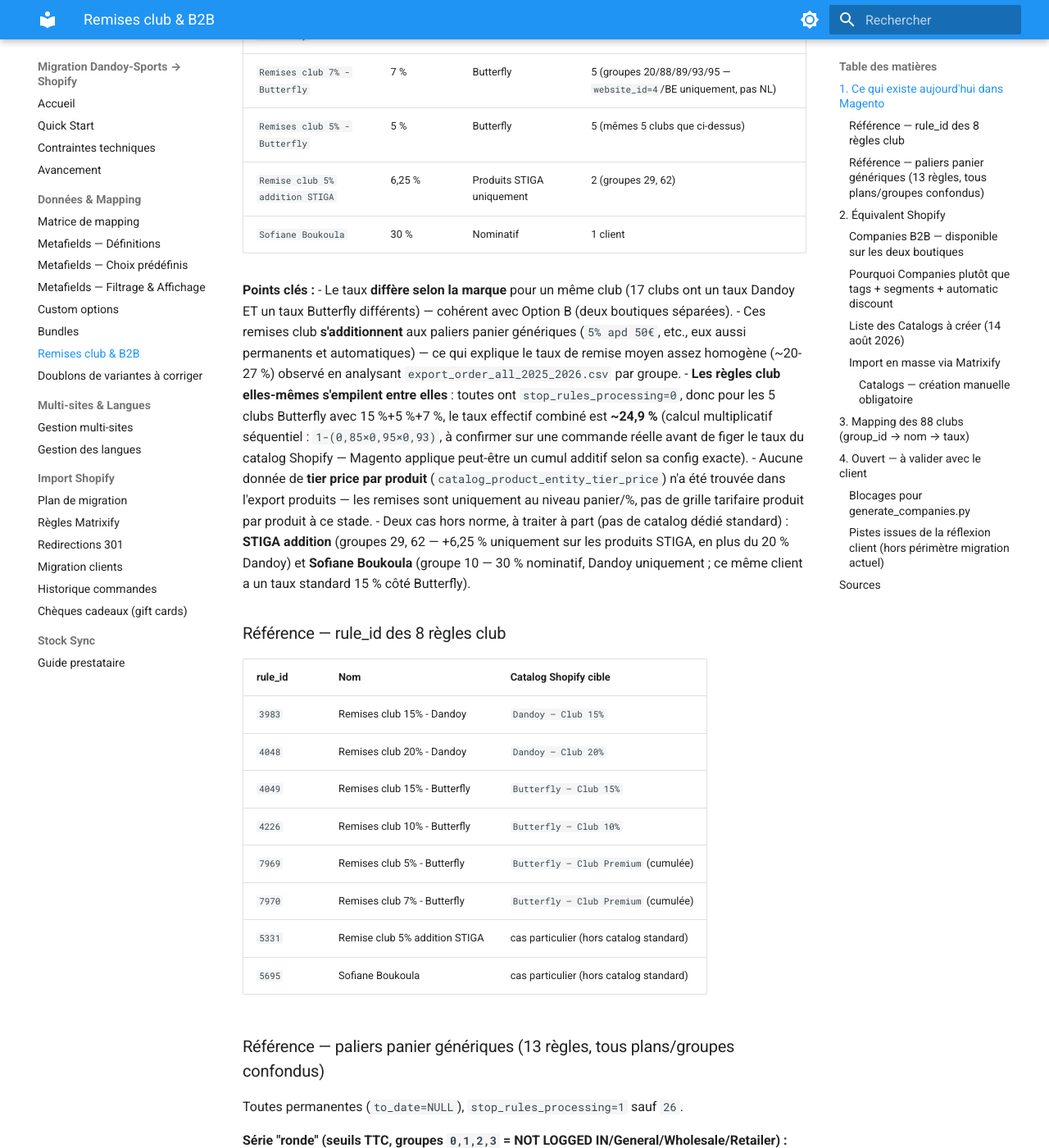
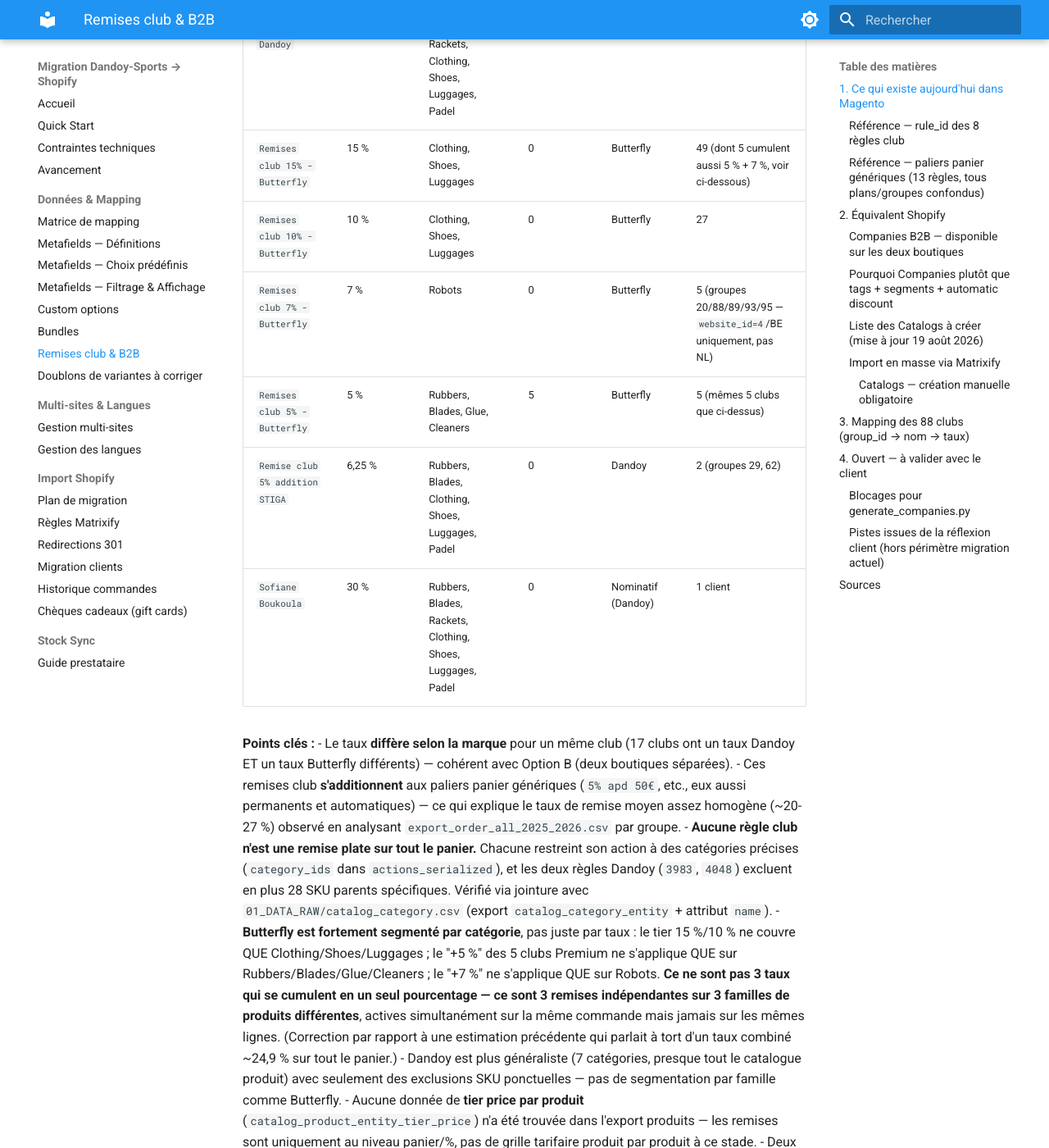
Before and after one commit to Webdigitales/dandoy-migration-2026, an MkDocs documentation site: the page built from 05_DOCS/mapping/club-b2b.md, in a window 1280 px wide and 1400 px high, scrolled down 1115 px. Shown: the whole window at 82% size. Built offline with MkDocs 1.6.1 and Material for MkDocs 9.7.7, drawn with Linux system fonts in a browser that asks for light colours; some of the changed text lies outside the part shown.

Commit message:
Correct club-b2b.md: Butterfly needs 4 catalogs, not 3, discovered category scoping
Decoded category_ids from actions_serialized (previously only read the
cart-subtotal conditions_serialized field, missing the per-item product
conditions). All 8 club Cart Price Rules restrict their discount to specific
product categories, not the whole cart — decoded via catalog_category.csv
(catalog_category_entity_varchar export joined with eav_attribute).

This invalidates the earlier "~24.9% combined" estimate for the 5 Butterfly
Premium clubs: the 15%/5%/7% rules apply to three distinct, non-overlapping
category sets (Clothing/Shoes/Luggages, Rubbers/Blades/Glue/Cleaners, Robots),
not one blended rate on the whole cart. Full fidelity requires 4 Butterfly
catalogs, exceeding the 3-catalog cap on Basic — flagged as an open decision
(merge catalogs vs. plan upgrade) rather than resolved silently.

club_discount_mapping.csv gains `categories` and `sku_exclusions` columns;
catalog_effective_pct/catalog_name are now one-catalog-per-rule instead of
a merged rate.

Co-Authored-By: Claude Sonnet 5 <noreply@anthropic.com>

```diff
--- a/05_DOCS/mapping/club-b2b.md
+++ b/05_DOCS/mapping/club-b2b.md
@@ -30,16 +30,16 @@ Sources : `01_DATA_RAW/export_customer.csv` (`group_id`), `01_DATA_RAW/customer_
 - **88 des 93 groupes ont une remise club permanente, automatique** (Cart Price Rule
   `coupon_type=1`, sans code, sans date de fin) :
 
-| Règle Magento | Taux | Portée | # clubs |
-|---|---|---|---|
-| `Remises club 20% - Dandoy` | 20 % | Dandoy | 41 |
-| `Remises club 15% - Dandoy` | 15 % | Dandoy | 44 |
-| `Remises club 15% - Butterfly` | 15 % | Butterfly | 49 (dont 5 cumulent aussi 5 % + 7 %, voir ci-dessous) |
-| `Remises club 10% - Butterfly` | 10 % | Butterfly | 27 |
-| `Remises club 7% - Butterfly` | 7 % | Butterfly | 5 (groupes 20/88/89/93/95 — `website_id=4`/BE uniquement, pas NL) |
-| `Remises club 5% - Butterfly` | 5 % | Butterfly | 5 (mêmes 5 clubs que ci-dessus) |
-| `Remise club 5% addition STIGA` | 6,25 % | Produits STIGA uniquement | 2 (groupes 29, 62) |
-| `Sofiane Boukoula` | 30 % | Nominatif | 1 client |
+| Règle Magento | Taux | Catégories couvertes | Exclusions SKU | Portée | # clubs |
+|---|---|---|---|---|---|
+| `Remises club 20% - Dandoy` | 20 % | Rubbers, Blades, Rackets, Clothing, Shoes, Luggages, Padel | 28 | Dandoy | 41 |
+| `Remises club 15% - Dandoy` | 15 % | Rubbers, Blades, Rackets, Clothing, Shoes, Luggages, Padel | 28 | Dandoy | 44 |
+| `Remises club 15% - Butterfly` | 15 % | Clothing, Shoes, Luggages | 0 | Butterfly | 49 (dont 5 cumulent aussi 5 % + 7 %, voir ci-dessous) |
+| `Remises club 10% - Butterfly` | 10 % | Clothing, Shoes, Luggages | 0 | Butterfly | 27 |
+| `Remises club 7% - Butterfly` | 7 % | Robots | 0 | Butterfly | 5 (groupes 20/88/89/93/95 — `website_id=4`/BE uniquement, pas NL) |
+| `Remises club 5% - Butterfly` | 5 % | Rubbers, Blades, Glue, Cleaners | 5 | Butterfly | 5 (mêmes 5 clubs que ci-dessus) |
+| `Remise club 5% addition STIGA` | 6,25 % | Rubbers, Blades, Clothing, Shoes, Luggages, Padel | 0 | Dandoy | 2 (groupes 29, 62) |
+| `Sofiane Boukoula` | 30 % | Rubbers, Blades, Rackets, Clothing, Shoes, Luggages, Padel | 0 | Nominatif (Dandoy) | 1 client |
 
 **Points clés :**
 - Le taux **diffère selon la marque** pour un même club (17 clubs ont un taux Dandoy ET
@@ -47,11 +47,21 @@ Sources : `01_DATA_RAW/export_customer.csv` (`group_id`), `01_DATA_RAW/customer_
 - Ces remises club **s'additionnent** aux paliers panier génériques (`5% apd 50€`, etc.,
   eux aussi permanents et automatiques) — ce qui explique le taux de remise moyen assez
   homogène (~20-27 %) observé en analysant `export_order_all_2025_2026.csv` par groupe.
-- **Les règles club elles-mêmes s'empilent entre elles** : toutes ont
-  `stop_rules_processing=0`, donc pour les 5 clubs Butterfly avec 15 %+5 %+7 %, le taux
-  effectif combiné est **~24,9 %** (calcul multiplicatif séquentiel : `1-(0,85×0,95×0,93)`,
-  à confirmer sur une commande réelle avant de figer le taux du catalog Shopify — Magento
-  applique peut-être un cumul additif selon sa config exacte).
+- **Aucune règle club n'est une remise plate sur tout le panier.** Chacune restreint son
+  action à des catégories précises (`category_ids` dans `actions_serialized`), et les deux
+  règles Dandoy (`3983`, `4048`) excluent en plus 28 SKU parents spécifiques. Vérifié via
+  jointure avec `01_DATA_RAW/catalog_category.csv` (export `catalog_category_entity` +
+  attribut `name`).
+- **Butterfly est fortement segmenté par catégorie**, pas juste par taux : le tier
+  15 %/10 % ne couvre QUE Clothing/Shoes/Luggages ; le "+5 %" des 5 clubs Premium ne
+  s'applique QUE sur Rubbers/Blades/Glue/Cleaners ; le "+7 %" ne s'applique QUE sur Robots.
+  **Ce ne sont pas 3 taux qui se cumulent en un seul pourcentage — ce sont 3 remises
+  indépendantes sur 3 familles de produits différentes**, actives simultanément sur la même
+  commande mais jamais sur les mêmes lignes. (Correction par rapport à une estimation
+  précédente qui parlait à tort d'un taux combiné ~24,9 % sur tout le panier.)
+- Dandoy est plus généraliste (7 catégories, presque tout le catalogue produit) avec
+  seulement des exclusions SKU ponctuelles — pas de segmentation par famille comme
+  Butterfly.
 - Aucune donnée de **tier price par produit** (`catalog_product_entity_tier_price`) n'a
   été trouvée dans l'export produits — les remises sont uniquement au niveau panier/%,
   pas de grille tarifaire produit par produit à ce stade.
@@ -62,16 +72,16 @@ Sources : `01_DATA_RAW/export_customer.csv` (`group_id`), `01_DATA_RAW/customer_
 
 ### Référence — rule_id des 8 règles club
 
-| rule_id | Nom | Catalog Shopify cible |
-|---|---|---|
-| `3983` | Remises club 15% - Dandoy | `Dandoy — Club 15%` |
-| `4048` | Remises club 20% - Dandoy | `Dandoy — Club 20%` |
-| `4049` | Remises club 15% - Butterfly | `Butterfly — Club 15%` |
-| `4226` | Remises club 10% - Butterfly | `Butterfly — Club 10%` |
-| `7969` | Remises club 5% - Butterfly | `Butterfly — Club Premium` (cumulée) |
-| `7970` | Remises club 7% - Butterfly | `Butterfly — Club Premium` (cumulée) |
-| `5331` | Remise club 5% addition STIGA | cas particulier (hors catalog standard) |
-| `5695` | Sofiane Boukoula | cas particulier (hors catalog standard) |
+| rule_id | Nom | Catégories | Catalog Shopify cible |
+|---|---|---|---|
+| `3983` | Remises club 15% - Dandoy | Rubbers/Blades/Rackets/Clothing/Shoes/Luggages/Padel | `Dandoy — Club 15%` |
+| `4048` | Remises club 20% - Dandoy | Rubbers/Blades/Rackets/Clothing/Shoes/Luggages/Padel | `Dandoy — Club 20%` |
+| `4049` | Remises club 15% - Butterfly | Clothing/Shoes/Luggages | `Butterfly — Clothing/Shoes/Luggages 15%` |
+| `4226` | Remises club 10% - Butterfly | Clothing/Shoes/Luggages | `Butterfly — Clothing/Shoes/Luggages 10%` |
+| `7969` | Remises club 5% - Butterfly | Rubbers/Blades/Glue/Cleaners | `Butterfly — Rubbers/Blades/Glue/Cleaners 5%` |
+| `7970` | Remises club 7% - Butterfly | Robots | `Butterfly — Robots 7%` |
+| `5331` | Remise club 5% addition STIGA | Rubbers/Blades/Clothing/Shoes/Luggages/Padel | cas particulier (hors catalog standard) |
+| `5695` | Sofiane Boukoula | Rubbers/Blades/Rackets/Clothing/Shoes/Luggages/Padel | cas particulier (hors catalog standard) |
 
 ### Référence — paliers panier génériques (13 règles, tous plans/groupes confondus)
 
@@ -168,24 +178,32 @@ scopée sur le segment) a été écartée après comparaison :
   tags+segments maintenant serait du travail à refaire si le client valide ces pistes.
 - Net terms et Companies sont natifs sur tous les plans désormais — l'argument "Basic ne
   peut pas" ne tient plus.
-- Seule limite réelle à surveiller côté Butterfly : **3 catalogues actifs max**. En
-  recomptant les taux réels (15 %, 10 %, et le palier cumulé ~24,9 % pour 5 clubs), ça
-  tient exactement en 3 catalogues — mais toute règle supplémentaire à l'avenir dépassera
-  cette limite.
+- ⚠️ **Correction (19 août 2026) : la limite de 3 catalogues actifs sur Butterfly (Basic)
+  ne tient plus.** Le calcul précédent supposait un taux unique combiné (~24,9 %) pour les
+  5 clubs Premium. Or les 3 règles concernées (15 %, 5 %, 7 %) portent sur des **familles de
+  produits différentes** (Clothing/Shoes/Luggages, Rubbers/Blades/Glue/Cleaners, Robots) —
+  pour une fidélité complète, Butterfly a besoin de **4 catalogs distincts**, pas 3
+  (voir liste ci-dessous), ce qui **dépasse la limite Basic**. Décision à prendre avec le
+  client (voir [§4](#4-ouvert--à-valider-avec-le-client)) : simplifier (fusionner
+  Rubbers/Blades/Glue/Cleaners + Robots dans le catalog Clothing/Shoes/Luggages existant,
+  au prix d'une perte de fidélité sur ces 5 clubs) ou passer ces 5 companies sur un plan
+  supérieur.
 
-### Liste des Catalogs à créer (14 août 2026)
+### Liste des Catalogs à créer (mise à jour 19 août 2026)
 
-| Boutique | Catalog | Remise | # clubs |
-|---|---|---|---|
-| Dandoy-Sports | `Dandoy — Club 20%` | 20 % | 41 |
-| Dandoy-Sports | `Dandoy — Club 15%` | 15 % | 44 |
-| Butterfly TT | `Butterfly — Club 15%` | 15 % | 44 |
-| Butterfly TT | `Butterfly — Club 10%` | 10 % | 27 |
-| Butterfly TT | `Butterfly — Club Premium` | ~24,9 % (15 %+5 %+7 % cumulés, à confirmer) | 5 |
+| Boutique | Catalog | Remise | Catégories | # clubs |
+|---|---|---|---|---|
+| Dandoy-Sports | `Dandoy — Club 20%` | 20 % | Rubbers/Blades/Rackets/Clothing/Shoes/Luggages/Padel | 41 |
+| Dandoy-Sports | `Dandoy — Club 15%` | 15 % | Rubbers/Blades/Rackets/Clothing/Shoes/Luggages/Padel | 44 |
+| Butterfly TT | `Butterfly — Clothing/Shoes/Luggages 15%` | 15 % | Clothing, Shoes, Luggages | 49 |
+| Butterfly TT | `Butterfly — Clothing/Shoes/Luggages 10%` | 10 % | Clothing, Shoes, Luggages | 27 |
+| Butterfly TT | `Butterfly — Rubbers/Blades/Glue/Cleaners 5%` | 5 % | Rubbers, Blades, Glue, Cleaners | 5 |
+| Butterfly TT | `Butterfly — Robots 7%` | 7 % | Robots | 5 |
 
-**5 catalogs standards** (2 Dandoy + 3 Butterfly). Les deux cas particuliers (STIGA
-addition, compte nominatif Boukoula) restent **hors de cette liste** — à trancher avec le
-client avant de décider s'ils méritent un catalog dédié ou un traitement manuel.
+**6 catalogs standards** (2 Dandoy + 4 Butterfly). Dandoy (Plus, illimité) n'a aucun
+problème. **Butterfly (Basic, max 3) dépasse la limite avec 4 catalogs** — voir décision à
+prendre en §4. Les deux cas particuliers (STIGA addition, compte nominatif Boukoula)
+restent **hors de cette liste** — à trancher séparément.
 
 ### Import en masse via Matrixify
 
@@ -240,12 +258,14 @@ ajouter à `regenerate_all.sh` et à l'ordre d'import Matrixify de `CLAUDE.md` (
 ## 3. Mapping des 88 clubs (group_id → nom → taux)
 
 Généré dans `02_ANALYSIS_AND_MAPPING/club_discount_mapping.csv` (174 lignes — une ligne par
-club × règle Magento, donc plusieurs lignes par club quand plusieurs règles s'empilent, ex.
-les 5 clubs Butterfly Premium) depuis `cart_price_rules.csv` + `customer_group.csv`.
-Colonnes : `group_id`, `club_name`, `brand`, `discount_pct` (taux de la règle individuelle),
-`magento_rule`, `rule_id`, `nb_clients`, `catalog_effective_pct` (taux combiné une fois
-toutes les règles du groupe empilées), `catalog_name` (catalog Shopify cible — voir
-[liste des Catalogs](#liste-des-catalogs-à-créer-14-août-2026)).
+club × règle Magento, donc plusieurs lignes par club quand plusieurs règles s'appliquent, ex.
+les 5 clubs Butterfly Premium ont 3 lignes) depuis `cart_price_rules.csv` +
+`customer_group.csv` + `catalog_category.csv`. Colonnes : `group_id`, `club_name`, `brand`,
+`discount_pct`, `magento_rule`, `rule_id`, `nb_clients`, `categories` (familles de produits
+couvertes par la règle), `sku_exclusions` (nombre de SKU exclus), `catalog_effective_pct`
+(= `discount_pct`, une ligne = une règle = un catalog, plus de notion de taux combiné —
+voir correction en §2), `catalog_name` (catalog Shopify cible — voir
+[liste des Catalogs](#liste-des-catalogs-à-créer-mise-à-jour-19-août-2026)).
 
 Sert de base au futur `generate_companies.py` (une Company par club, un Catalog/Price list
 par palier de remise et par boutique). Contient des noms de clients réels — gitignoré comme
@@ -259,6 +279,7 @@ les autres exports bruts, pas dans les fichiers `_sample_*.csv` versionnés.
 
 | Sujet | Statut |
 |---|---|
+| **Butterfly dépasse la limite de 3 catalogs (Basic)** | 4 catalogs nécessaires pour une fidélité complète (voir [liste](#liste-des-catalogs-à-créer-mise-à-jour-19-août-2026)) — décision à prendre : fusionner 2 catalogs (perte de fidélité sur 5 clubs) ou upgrade de plan |
 | **Table `taux → nom de Catalog`** | En cours — client crée les Catalogs manuellement dans Shopify Admin et fournira les noms |
 | **Colonne Matrixify `Location: Catalogs`** | À confirmer directement dans l'app (absente du fichier demo Companies inspecté) |
 | **Adresse par club** (`Location: Shipping/Billing Address`, `City`, `Zip`, `Country Code`) | Aucune donnée d'adresse club dans les exports Magento (seulement des adresses individuelles de membres) — à demander au client, ou import avec pays seul en attendant complément manuel |
@@ -273,7 +294,7 @@ les autres exports bruts, pas dans les fichiers `_sample_*.csv` versionnés.
 | **Auto-rattachement membre → club** à la création de compte | Aujourd'hui géré via fichier Excel côté client — à voir si B2B Companies (invitation par le club) remplace ce process, ou si l'import initial suffit |
 | **Portail clubs complet** (tableau de bord, historique, statistiques par saison, sponsoring, réservation démos) | Hors périmètre migration — développement complémentaire éventuel, post-migration |
 | **Personnalisation textile par joueur** (taille/prénom/numéro/sponsor) | Existe déjà côté Custom Options (line item properties) — voir [Custom Options](./custom-options.md) — pas besoin de B2B pour ça |
-| **Produits exclusifs clubs/revendeurs** | Faisable via Catalogs B2B, sur les deux boutiques — attention à la limite de 3 catalogues actifs côté Butterfly (Basic) |
+| **Produits exclusifs clubs/revendeurs** | Faisable via Catalogs B2B, sur les deux boutiques — la limite de 3 catalogues actifs côté Butterfly (Basic) est déjà consommée par les remises club (4 nécessaires, voir ci-dessus), donc aucune marge pour un catalog supplémentaire sans upgrade |
 
 ---
 
```
Also changed, not shown: 1 other file.
